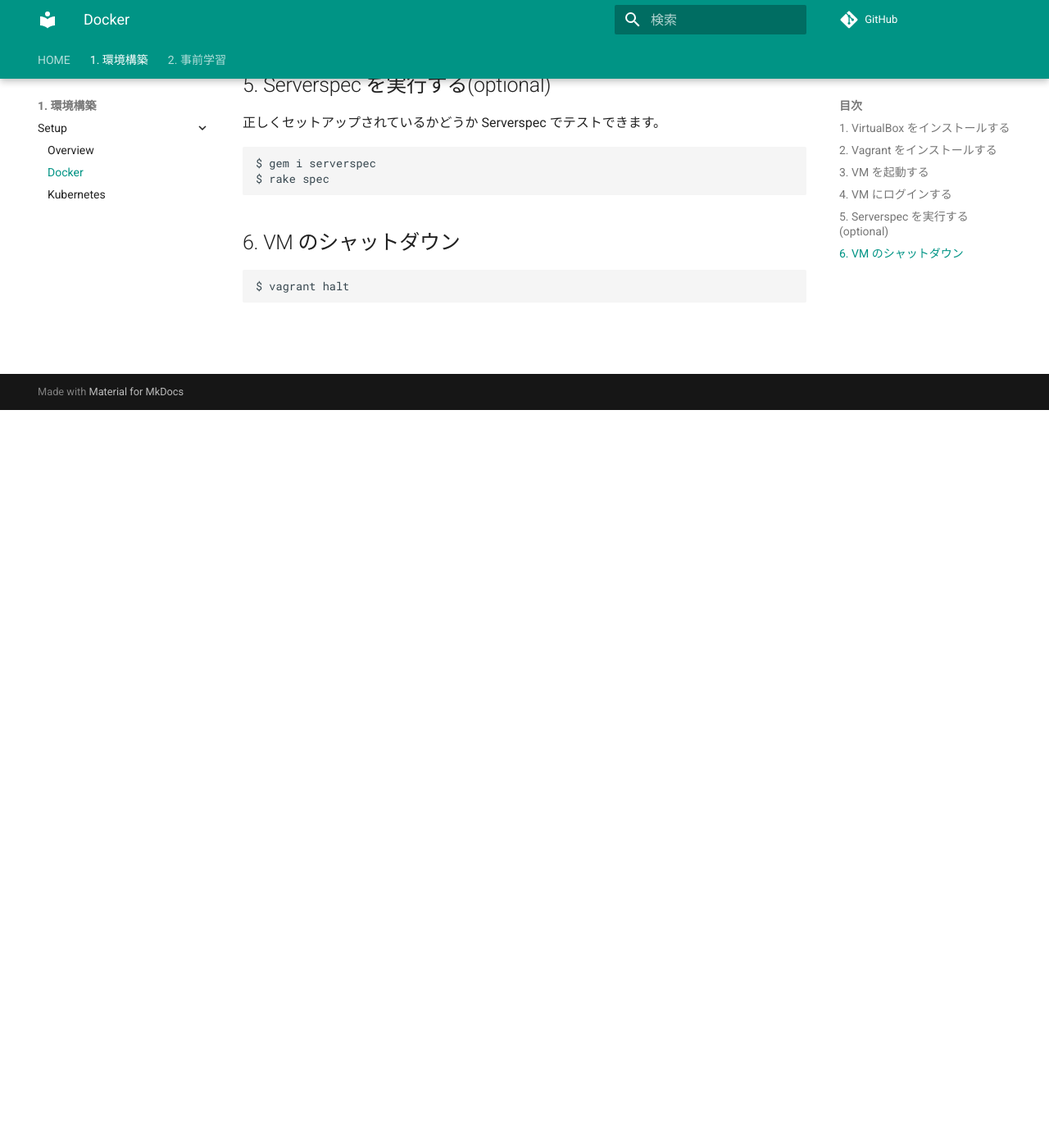
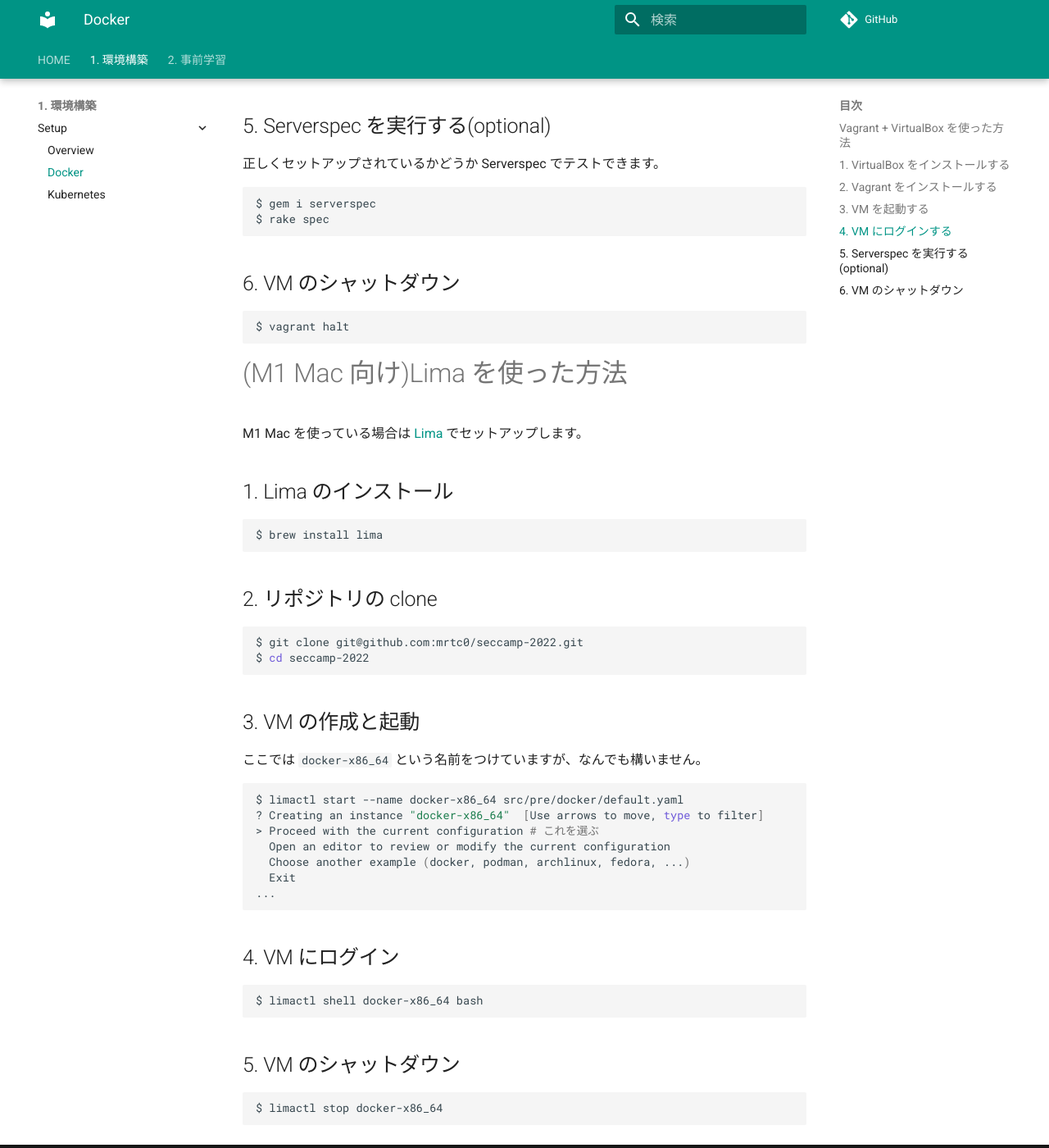
Before and after one commit to mrtc0/seccamp-2022, an MkDocs documentation site: the page built from docs/pre/setup/docker.md, in a window 1280 px wide and 1400 px high, scrolled down 900 px. Shown: the whole window at 82% size. Built offline with MkDocs 1.6.1 and Material for MkDocs 9.7.7, drawn with Linux system fonts in a browser that asks for light colours; comment, search, counter and statistics services are not loaded; some of the changed text lies outside the part shown.

Commit message:
docs: for M1 Mac
Signed-off-by: Kohei Morita <mrtc0@ssrf.in>

````diff
--- a/docs/pre/setup/docker.md
+++ b/docs/pre/setup/docker.md
@@ -43,3 +45,47 @@
 ```shell
 $ vagrant halt
 ```
+
+# (M1 Mac 向け)Lima を使った方法
+
+M1 Mac を使っている場合は [Lima](https://github.com/lima-vm/lima) でセットアップします。
+
+## 1. Lima のインストール
+
+```shell
+$ brew install lima
+```
+
+## 2. リポジトリの clone
+
+```shell
+$ git clone git@github.com:mrtc0/seccamp-2022.git
+$ cd seccamp-2022
+```
+
+## 3. VM の作成と起動
+
+ここでは `docker-x86_64` という名前をつけていますが、なんでも構いません。
+
+```shell
+$ limactl start --name docker-x86_64 src/pre/docker/default.yaml
+? Creating an instance "docker-x86_64"  [Use arrows to move, type to filter]
+> Proceed with the current configuration # これを選ぶ
+  Open an editor to review or modify the current configuration
+  Choose another example (docker, podman, archlinux, fedora, ...)
+  Exit
+...
+
+```
+
+## 4. VM にログイン
+
+```shell
+$ limactl shell docker-x86_64 bash
+```
+
+## 5. VM のシャットダウン
+
+```shell
+$ limactl stop docker-x86_64
+```
````
Also changed, not shown: other parts of docs/pre/setup/docker.md (+3 -1 lines), src/pre/docker/default.yaml (added, +66 -0 lines).
